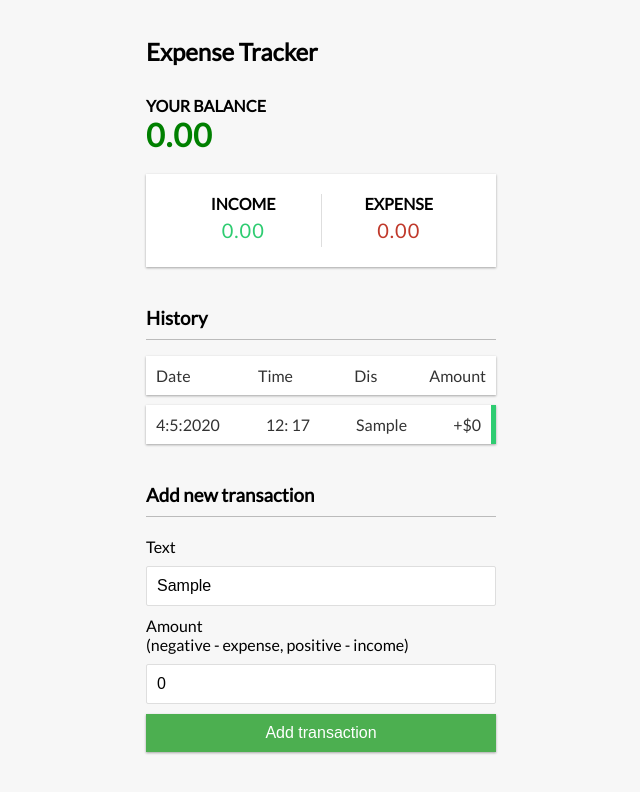
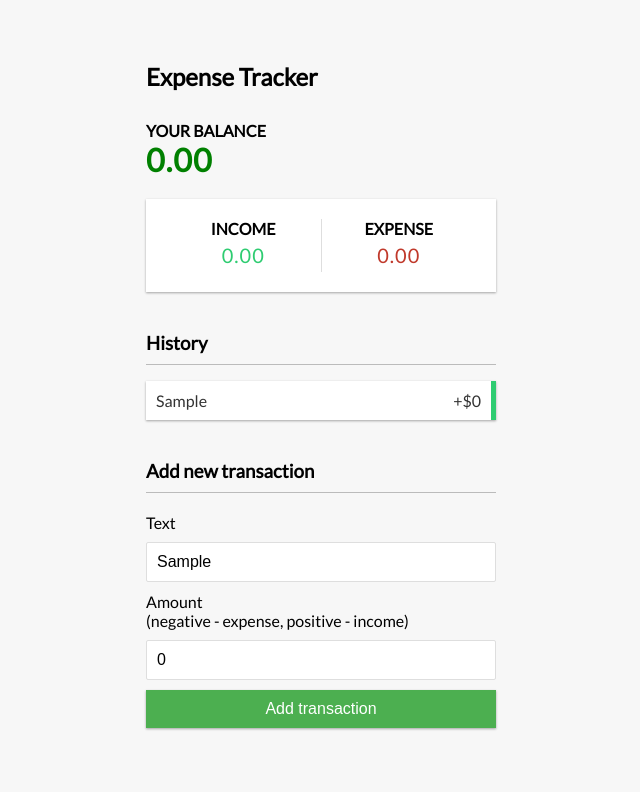
Before and after one commit to Shaharyar-saleem/expense-tracker-app, a React (Create React App) app: page / in a window 1280 px wide. Both pictures are taken after typing "Sample" into the empty fields and a click on the button "Add transaction". Shown: the top 792 px of the page, without its empty margins (319-959 px from the left). Built offline with nearby package versions, Linux system fonts and the light colour scheme.

Commit message:
date and time in the transaction is removed

```diff
--- a/src/components/AddTransaction.js
+++ b/src/components/AddTransaction.js
@@ -5,13 +5,6 @@ import {GlobalContext} from '../Context/GlobalState';
 export const AddTransaction = () => {
     const [Text, setText] = React.useState('');
     const [Amount, setAmount] = React.useState(0);
-    const currentDate = new Date();
-    const currentMinute = currentDate.getMinutes();
-    const currentHour = currentDate.getHours();
-    const currentDay = currentDate.getDay();
-    const currentMonth = currentDate.getMonth();
-    const currentYear = currentDate.getFullYear();
-
     const { addTransaction} = useContext(GlobalContext);
 
     const onSubmit = e => {
@@ -19,11 +12,6 @@ export const AddTransaction = () => {
 
       const newTransaction = {
         id: Math.floor(Math.random() * 100000000),
-        currentMinute,
-        currentHour,
-        currentDay,
-        currentMonth,
-        currentYear,
         Text,
         Amount: +Amount
      }
--- a/src/components/TransactionList.js
+++ b/src/components/TransactionList.js
@@ -10,7 +10,6 @@ export const TransactionList = () => {
                 <>
                   <h3>History</h3>
                    <ul className="list">
-                     <li><span>Date</span><span>&nbsp;&nbsp;&nbsp;&nbsp;&nbsp;Time</span><span>&nbsp;&nbsp;&nbsp;Dis</span><span>Amount</span></li>
                      {transactions.map(transaction => (<Transactions key={transaction.id} transaction={transaction} />))}
 
                     </ul>
--- a/src/components/Transactions.js
+++ b/src/components/Transactions.js
@@ -7,7 +7,7 @@ const Transactions = (props) => {
     const { deleteTransaction } = useContext(GlobalContext);
     return (
         <div>
-          <li className={props.transaction.Amount < 0 ? 'minus' : 'plus'}><span>{props.transaction.currentDay}:{props.transaction.currentMonth}:{props.transaction.currentYear}</span><span>{props.transaction.currentHour}: {props.transaction.currentMinute}</span>
+          <li className={props.transaction.Amount < 0 ? 'minus' : 'plus'}>
               {props.transaction.Text} <span>{sign}${Math.abs(props.transaction.Amount)}</span><button onClick={() => deleteTransaction(props.transaction.id) } className="delete-btn">x</button>
           </li>
         </div>
```
